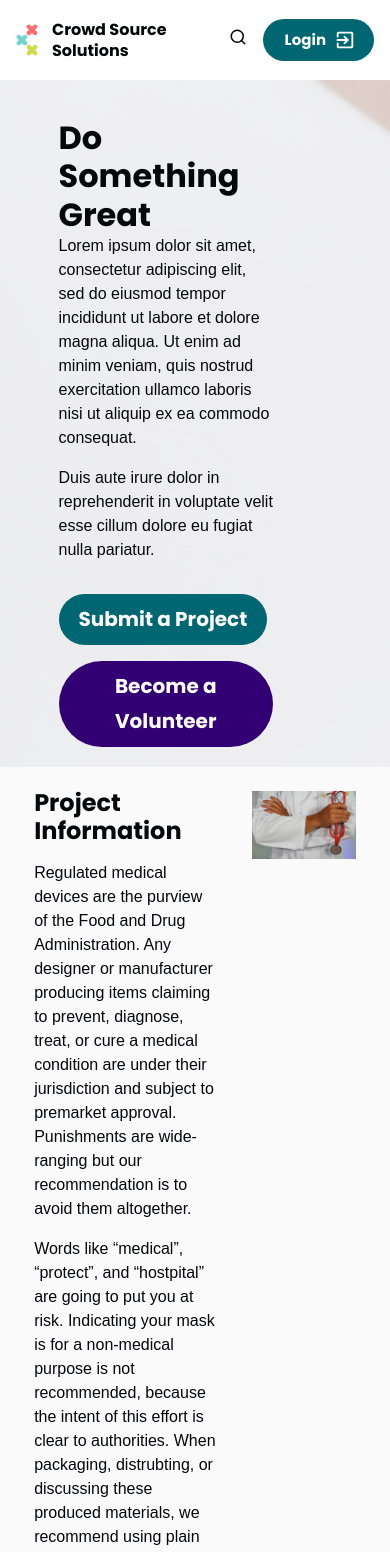
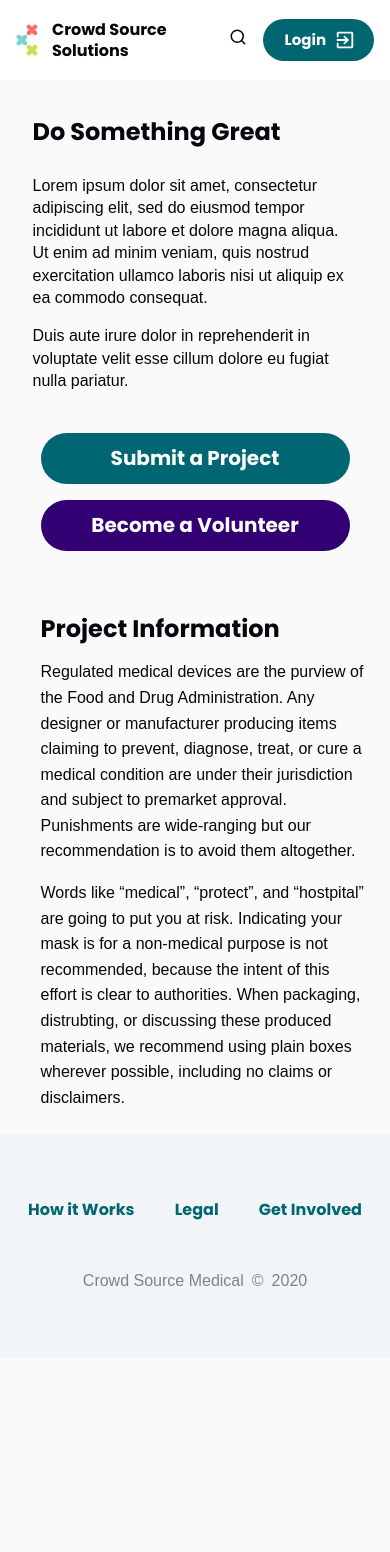
Before and after one commit to crowdsourcemedical/volunteer-database, a React (Create React App) app in the folder frontend/: page / in a window 390 px wide. Shown: the top 1552 px of the page. After the commit the page ends 1358 px from the top, so only its background shows below. Built offline with nearby package versions, Linux system fonts and the light colour scheme; a web font is replaced by a local one; what pullstate would draw is missing.

Commit message:
Mobile Homepage + some larger screen styling changes to match mocks

```diff
--- a/frontend/src/pages/home.jsx
+++ b/frontend/src/pages/home.jsx
@@ -1,24 +1,38 @@
 import React from 'react';
-import { Typography, Grid, Button, Box } from '@material-ui/core';
+import clsx from 'clsx';
+import { Typography, Grid, Button, Box, Hidden } from '@material-ui/core';
 import { makeStyles } from '@material-ui/core/styles';
 import HeroImg from '../images/hero-edit-opacity.png';
 import AboutImg from '../images/about.png';
 
-const useStyles = makeStyles(() => ({
+const useStyles = makeStyles((theme) => ({
   root: {
     flexGrow: 1,
   },
-  topHalf: {
+  background: {
     flexGrow: 1,
     backgroundImage: `url(${HeroImg})`,
     backgroundRepeat: 'no-repeat',
+    backgroundPosition: 'center',
     backgroundSize: 'cover',
+    position: 'absolute',
+    width: '100%',
+    height: '100%',
+    top: 0,
+    left: 0,
+    zIndex: -1,
+    opacity: 1,
+  },
+  backgroundMobile: {
+    backgroundImage: 'none',
+    backgroundColor: '#FAFAFB',
   },
   topTextContainer: {
     paddingTop: '10%',
-    paddingLeft: '15%',
-    paddingRight: '30%',
+    textAlign: 'left',
     paddingBottom: '5%',
+    width: '100%',
+    maxWidth: 640,
   },
   bottomHalf: {
     flexGrow: 1,
@@ -26,54 +40,140 @@ const useStyles = makeStyles(() => ({
   bottomTextContainer: {
     flexGrow: 1,
     paddingTop: '10%',
-    paddingLeft: '15%',
-    paddingRight: '5%',
+    paddingBottom: '5%',
+    margin: '0 auto',
   },
   bottomHalfImageContainer: {
     paddingTop: '15%',
-    paddingLeft: '15%',
-    paddingRight: '5%',
+    paddingLeft: '10%',
+    position: 'relative',
   },
   bottomHalfImage: {
-    width: '20%',
-    height: '20%',
+    width: '80%',
+    boxShadow: `-10px 10px ${theme.palette.primary.main}`,
+    margin: '0 auto',
+  },
+  header: {
+    whiteSpace: 'nowrap',
+    lineHeight: '160%',
+  },
+  headerMobile: {
+    marginBottom: theme.spacing(2),
+    lineHeight: '160%',
+  },
+  topBody: {
+    fontSize: '27px',
+    lineHeight: '140%',
+  },
+  topBodyInBetween: {
+    fontSize: '20px',
+  },
+  topBodyMobile: {
+    fontSize: '16px',
+  },
+  bottomBody: {
+    fontSize: '18px',
+    lineHeight: '160%',
+  },
+  bottomBodyMobile: {
+    fontSize: '16px',
+  },
+  topBodyContainer: {
+    paddingTop: theme.spacing(1),
+  },
+  topButtonsContainer: {
+    width: '100%',
+    margin: '0 auto',
   },
 }));
+
+const HOME = {
+  header: 'Do Something Great',
+  topText1:
+    'Lorem ipsum dolor sit amet, consectetur adipiscing elit, sed do eiusmod tempor incididunt ut labore et dolore magna aliqua. Ut enim ad minim veniam, quis nostrud exercitation ullamco laboris nisi ut aliquip ex ea commodo consequat.',
+  topText2: 'Duis aute irure dolor in reprehenderit in voluptate velit esse cillum dolore eu fugiat nulla pariatur.',
+  bottomText1: `Regulated medical devices are the purview of the Food and Drug Administration. Any designer or
+                manufacturer producing items claiming to prevent, diagnose, treat, or cure a medical condition are
+                under their jurisdiction and subject to premarket approval. Punishments are wide-ranging but our
+                recommendation is to avoid them altogether.`,
+  bottomText2: `Words like “medical”, “protect”, and “hostpital” are going to put you at risk. Indicating your mask
+                is for a non-medical purpose is not recommended, because the intent of this effort is clear to
+                authorities. When packaging, distrubting, or discussing these produced materials, we recommend using
+                plain boxes wherever possible, including no claims or disclaimers.`,
+};
 
 const HomePage = () => {
   const classes = useStyles();
 
   return (
     <Box className={classes.root}>
-      <Grid container direction="column" spacing={0}>
-        <Grid item className={classes.topHalf}>
-          <Grid container direction="column" className={classes.topTextContainer} spacing={0}>
+      <Grid container direction="column">
+        <Grid item style={{ position: 'relative' }}>
+          <Hidden xsDown>
+            <div className={classes.background} />
+          </Hidden>
+          <Hidden smUp>
+            <div className={clsx(classes.background, classes.backgroundMobile)} />
+          </Hidden>
+          <Grid item xs={10} md={9} style={{ margin: '0 auto' }}>
+            <Grid container direction="column" className={classes.topTextContainer} alignItems="start">
               <Grid item>
-              <Typography variant="h2" color="textPrimary">
-                Do Something Great
+                <Hidden smDown>
+                  <Typography variant="h1" color="textPrimary" className={classes.header}>
+                    {HOME.header}
                   </Typography>
+                </Hidden>
+                <Hidden xsDown mdUp>
+                  <Typography variant="h2" color="textPrimary" className={classes.header}>
+                    {HOME.header}
+                  </Typography>
+                </Hidden>
+                <Hidden smUp>
+                  <Typography variant="h3" color="textPrimary" className={classes.headerMobile}>
+                    {HOME.header}
+                  </Typography>
+                </Hidden>
               </Grid>
-            <Grid item>
-              <Typography variant="body1">
-                Lorem ipsum dolor sit amet, consectetur adipiscing elit, sed do eiusmod tempor incididunt ut labore et
-                dolore magna aliqua. Ut enim ad minim veniam, quis nostrud exercitation ullamco laboris nisi ut aliquip
-                ex ea commodo consequat.
+              <Grid item className={classes.topBodyContainer}>
+                <Hidden smDown>
+                  <Typography variant="body1" className={classes.topBody}>
+                    {HOME.topText1}
                   </Typography>
                   <Box m={2} />
-              <Typography variant="body1">
-                Duis aute irure dolor in reprehenderit in voluptate velit esse cillum dolore eu fugiat nulla pariatur.
+                  <Typography variant="body1" className={classes.topBody}>
+                    {HOME.topText2}
                   </Typography>
+                </Hidden>
+
+                <Hidden xsDown mdUp>
+                  <Typography variant="body1" className={clsx(classes.topBody, classes.topBodyInBetween)}>
+                    {HOME.topText1}
+                  </Typography>
+                  <Box m={2} />
+                  <Typography variant="body1" className={clsx(classes.topBody, classes.topBodyInBetween)}>
+                    {HOME.topText2}
+                  </Typography>
+                </Hidden>
+                <Hidden smUp>
+                  <Typography variant="body1" className={clsx(classes.topBody, classes.topBodyMobile)}>
+                    {HOME.topText1}
+                  </Typography>
+                  <Box m={2} />
+                  <Typography variant="body1" className={clsx(classes.topBody, classes.topBodyMobile)}>
+                    {HOME.topText2}
+                  </Typography>
+                </Hidden>
               </Grid>
               <Box m={2} />
               <Grid item>
-              <Grid container direction="row" spacing={2}>
-                <Grid item>
-                  <Button variant="contained" color="primary">
+                <Grid container direction="row" spacing={2} className={classes.topButtonsContainer}>
+                  <Grid item xs={12} sm="auto">
+                    <Button variant="contained" color="primary" fullWidth>
                       Submit a Project
                     </Button>
                   </Grid>
-                <Grid item>
-                  <Button variant="contained" color="secondary">
+                  <Grid item xs={12} sm="auto">
+                    <Button variant="contained" color="secondary" fullWidth>
                       Become a Volunteer
                     </Button>
                   </Grid>
@@ -81,35 +181,43 @@ const HomePage = () => {
               </Grid>
             </Grid>
           </Grid>
+        </Grid>
         <Grid item className={classes.bottomHalf}>
-          <Grid container direction="row">
-            <Grid item xs={7}>
+          <Grid container direction="row" justify="center">
+            <Grid item xs={10} md={5} lg={5}>
               <Grid container direction="column" className={classes.bottomTextContainer} spacing={2}>
                 <Grid item>
                   <Typography variant="h3">Project Information</Typography>
                 </Grid>
                 <Grid item>
-                  <Typography variant="body1">
-                    Regulated medical devices are the purview of the Food and Drug Administration. Any designer or
-                    manufacturer producing items claiming to prevent, diagnose, treat, or cure a medical condition are
-                    under their jurisdiction and subject to premarket approval. Punishments are wide-ranging but our
-                    recommendation is to avoid them altogether.
+                  <Hidden xsDown>
+                    <Typography variant="body1" className={classes.bottomBody}>
+                      {HOME.bottomText1}
                     </Typography>
                     <Box m={2} />
-                  <Typography variant="body1">
-                    Words like “medical”, “protect”, and “hostpital” are going to put you at risk. Indicating your mask
-                    is for a non-medical purpose is not recommended, because the intent of this effort is clear to
-                    authorities. When packaging, distrubting, or discussing these produced materials, we recommend using
-                    plain boxes wherever possible, including no claims or disclaimers.
+                    <Typography variant="body1" className={classes.bottomBody}>
+                      {HOME.bottomText2}
                     </Typography>
+                  </Hidden>
+                  <Hidden smUp>
+                    <Typography variant="body1" className={clsx(classes.bottomBody, classes.bottomBodyMobile)}>
+                      {HOME.bottomText1}
+                    </Typography>
+                    <Box m={2} />
+                    <Typography variant="body1" className={clsx(classes.bottomBody, classes.bottomBodyMobile)}>
+                      {HOME.bottomText2}
+                    </Typography>
+                  </Hidden>
                 </Grid>
               </Grid>
             </Grid>
-            <Grid item xs={5}>
+            <Hidden smDown>
+              <Grid item xs={5} md={5} lg={5}>
                 <Grid item className={classes.bottomHalfImageContainer}>
-                <Box src={AboutImg} component="img" style={{ width: '80%' }} />
+                  <Box src={AboutImg} component="img" className={classes.bottomHalfImage} />
                 </Grid>
               </Grid>
+            </Hidden>
           </Grid>
         </Grid>
       </Grid>
```
Lines whose indentation alone changed are shown as unchanged.
